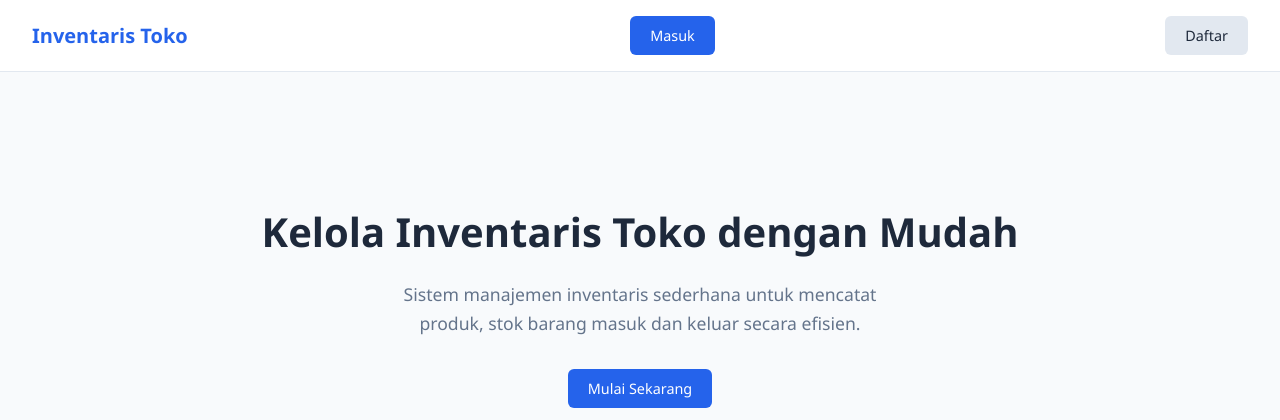
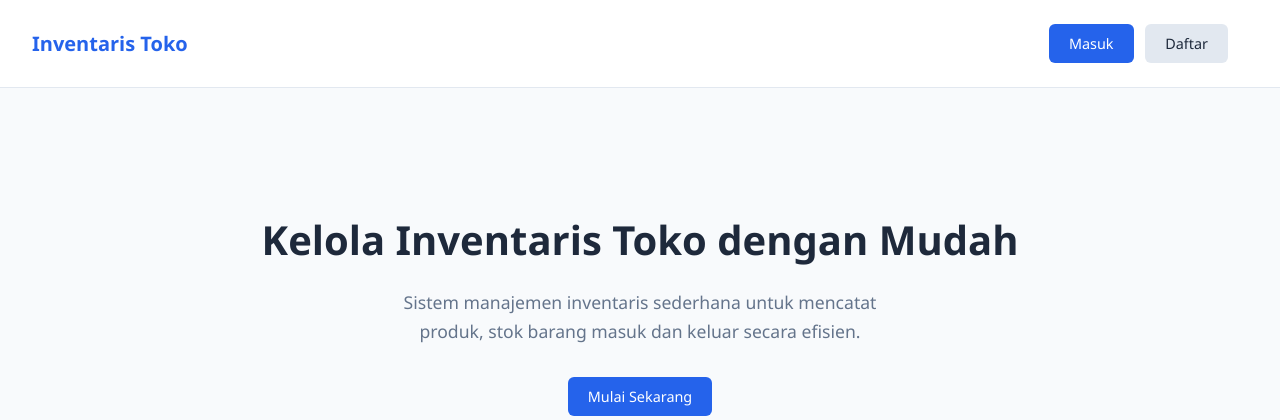
Before and after one commit to rigelia1911/Basic_Store_Inventory_Management_System, a PHP site: page / in a window 1280 px wide. Shown: the top 420 px of the page. Run offline with PHP 8.4, Linux system fonts and the light colour scheme.

Commit message:
Add files via upload

```diff
--- a/inventaris-toko/index.php
+++ b/inventaris-toko/index.php
@@ -10,8 +10,10 @@
     <div class="landing">
         <header class="landing-header">
             <div class="landing-logo">Inventaris Toko</div>
+            <div class="auth btn">
             <a href="auth/login.php" class="btn btn-primary">Masuk</a>
             <a href="auth/register.php" class="btn btn-secondary" style="margin-left:0.5rem;">Daftar</a>
+            </div>
         </header>
 
         <section class="landing-hero">
```
